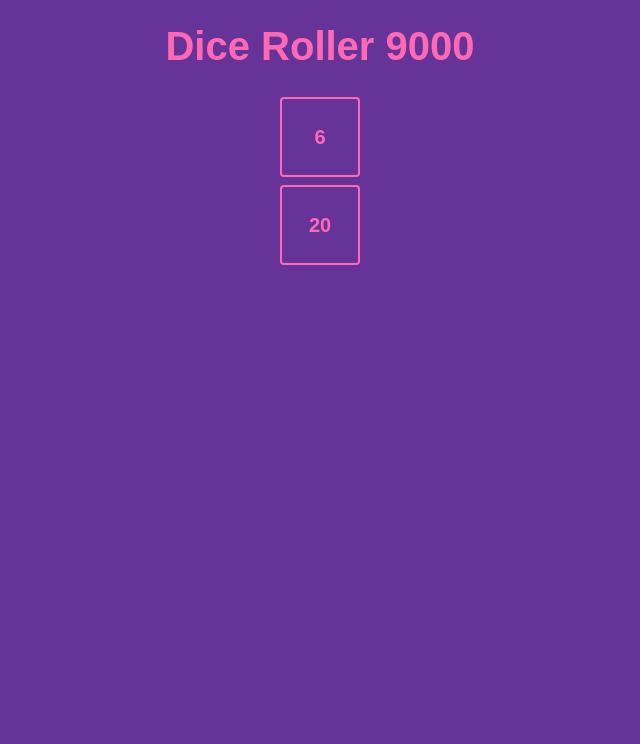
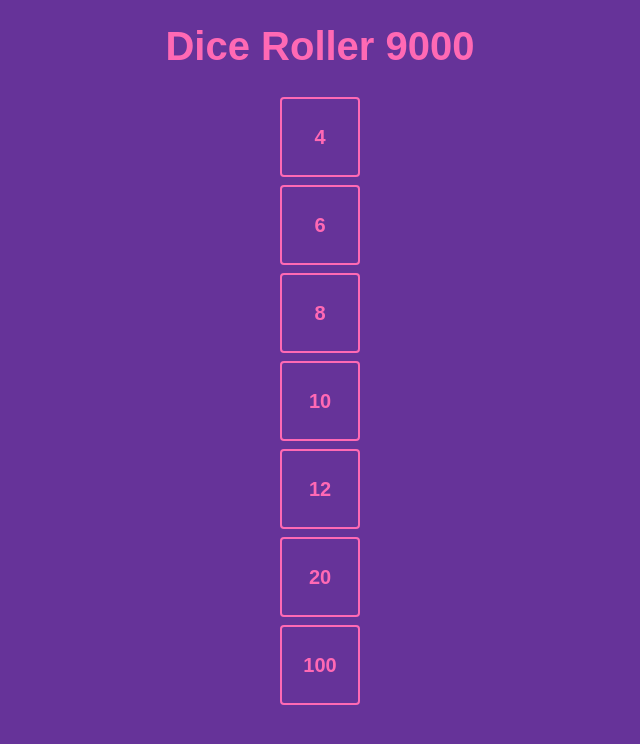
Before and after one commit to bcbrian/dice-roller-9000, a website: page index.html in a window 1280 px wide. Shown: the whole page, without its empty margins (320-960 px from the left). Drawn offline with Linux system fonts and the light colour scheme.

Commit message:
all the dice

```diff
--- a/index.html
+++ b/index.html
@@ -39,10 +39,25 @@
 <div class="container">
   <div class="title">Dice Roller 9000</div>
   <div class="dice-tray">
+    <button class="dice" onclick="handleButtonClick(4)">4</button>
+  </div>
+  <div class="dice-tray">
     <button class="dice" onclick="handleButtonClick(6)">6</button>
   </div>
   <div class="dice-tray">
+    <button class="dice" onclick="handleButtonClick(8)">8</button>
+  </div>
+  <div class="dice-tray">
+    <button class="dice" onclick="handleButtonClick(10)">10</button>
+  </div>
+  <div class="dice-tray">
+    <button class="dice" onclick="handleButtonClick(12)">12</button>
+  </div>
+  <div class="dice-tray">
     <button class="dice" onclick="handleButtonClick(20)">20</button>
+  </div>
+  <div class="dice-tray">
+    <button class="dice" onclick="handleButtonClick(100)">100</button>
   </div>
 </div>
 
```
